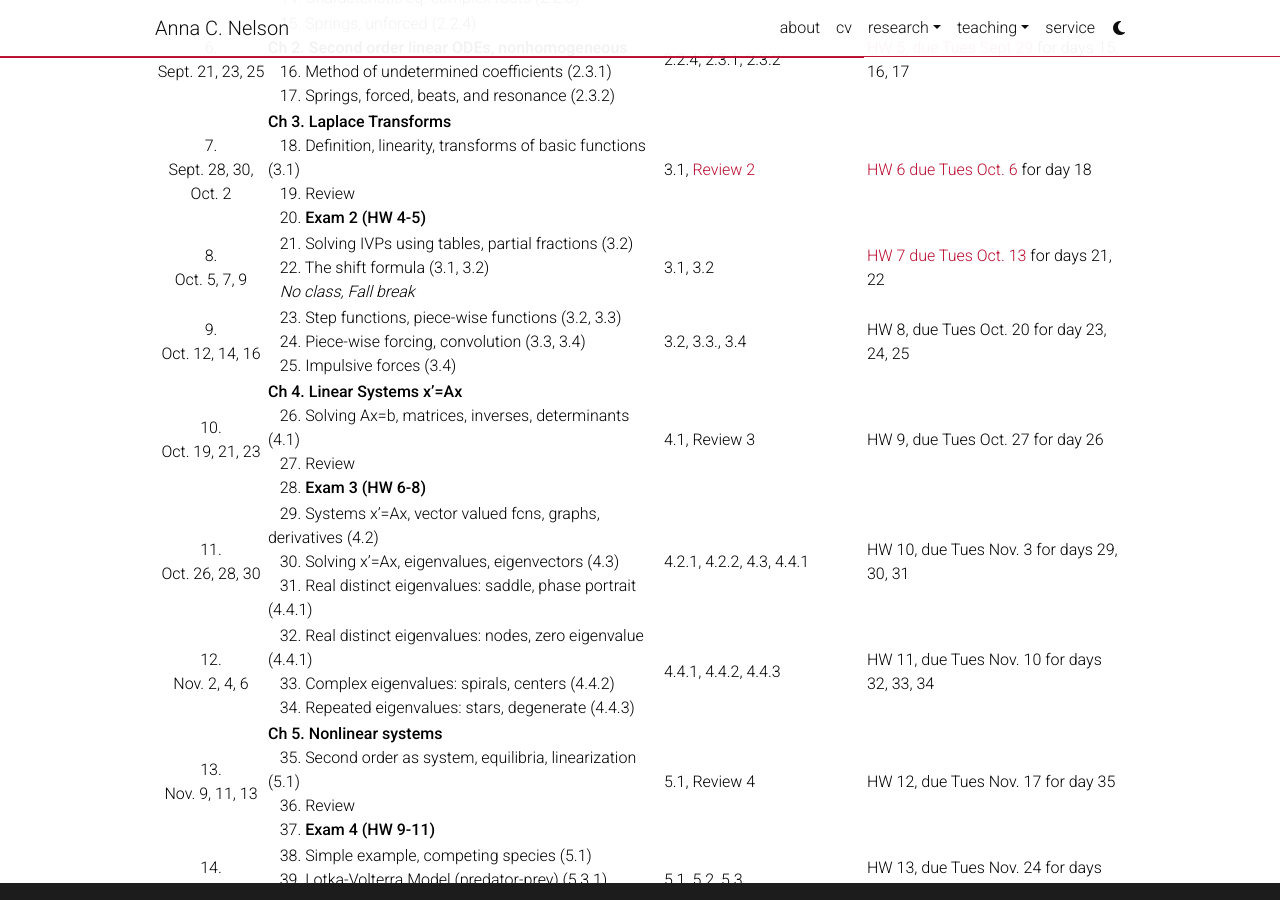
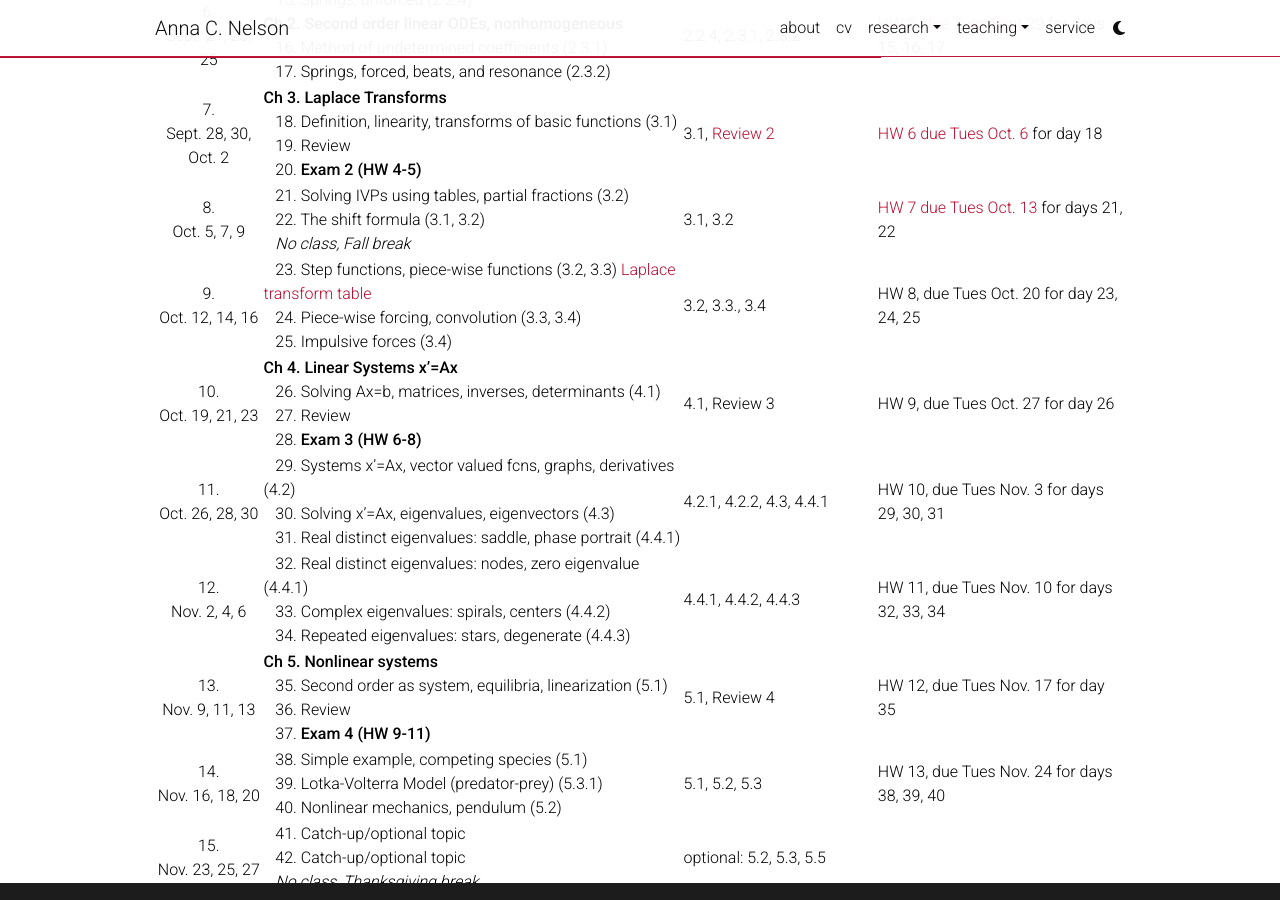
Before and after one commit to annacnelson/annacnelson.github.io, a Jekyll site: the page built from _pages/math316.md, in a window 1280 px wide and 900 px high, scrolled down 3313 px. Built offline with Jekyll 4.4.1, drawn with Linux system fonts in a browser that asks for light colours; comment, search, counter and statistics services are not loaded; a style sheet for code colours, icons or effects is not loaded.

Commit message:
Update math316.md

```diff
--- a/_pages/math316.md
+++ b/_pages/math316.md
@@ -95,7 +95,7 @@
 | 6. <br> Sept. 21, 23, 25 |  &nbsp;&nbsp; 15. Springs, unforced (2.2.4) <br> **Ch 2. Second order linear ODEs, nonhomogeneous** <br> &nbsp;&nbsp; 16. Method of undetermined coefficients (2.3.1)  <br> &nbsp;&nbsp; 17. Springs, forced, beats, and resonance (2.3.2) |2.2.4, 2.3.1, 2.3.2|  [HW 5, due Tues Sept 29](/assets/teaching/math316/homework/hw05_f26.pdf) for days 15, 16, 17|
 | 7. <br> Sept. 28, 30, Oct. 2 | **Ch 3. Laplace Transforms** <br> &nbsp;&nbsp; 18. Definition, linearity, transforms of basic functions (3.1) <br> &nbsp;&nbsp; 19. Review <br> &nbsp;&nbsp; 20. **Exam 2 (HW 4-5)**  |3.1, [Review 2](/assets/teaching/math316/review_exam2.pdf)| [HW 6 due Tues Oct. 6](/assets/teaching/math316/homework/hw06_f26.pdf) for day 18 |
 | 8. <br> Oct. 5, 7, 9 |   &nbsp;&nbsp; 21. Solving IVPs using tables, partial fractions (3.2)  <br> &nbsp;&nbsp; 22. The shift formula (3.1, 3.2) <br> &nbsp;&nbsp;  *No class, Fall break* |3.1, 3.2| [HW 7 due Tues Oct. 13](/assets/teaching/math316/homework/hw07_f26.pdf) for days 21, 22|
-| 9. <br> Oct. 12, 14, 16 |  &nbsp;&nbsp; 23. Step functions, piece-wise functions (3.2, 3.3)  <br> &nbsp;&nbsp; 24. Piece-wise forcing, convolution (3.3, 3.4) <br> &nbsp;&nbsp; 25. Impulsive forces (3.4)  |3.2, 3.3., 3.4| HW 8, due Tues Oct. 20 for day 23, 24, 25|
+| 9. <br> Oct. 12, 14, 16 |  &nbsp;&nbsp; 23. Step functions, piece-wise functions (3.2, 3.3) [Laplace transform table](/assets/teaching/math316/Math-316-LAPLACEtable.pdf) <br> &nbsp;&nbsp; 24. Piece-wise forcing, convolution (3.3, 3.4) <br> &nbsp;&nbsp; 25. Impulsive forces (3.4)  |3.2, 3.3., 3.4| HW 8, due Tues Oct. 20 for day 23, 24, 25|
 | 10. <br> Oct. 19, 21, 23 |  **Ch 4. Linear Systems x'=Ax**<br> &nbsp;&nbsp; 26. Solving Ax=b, matrices, inverses, determinants (4.1)  <br> &nbsp;&nbsp; 27. Review  <br> &nbsp;&nbsp; 28. **Exam 3 (HW 6-8)** |4.1, Review 3| HW 9, due Tues Oct. 27 for day 26|
 | 11. <br> Oct. 26, 28, 30 |  &nbsp;&nbsp; 29. Systems x'=Ax, vector valued fcns, graphs, derivatives (4.2)  <br> &nbsp;&nbsp; 30. Solving x'=Ax, eigenvalues, eigenvectors (4.3)<br> &nbsp;&nbsp; 31. Real distinct eigenvalues: saddle, phase portrait (4.4.1) |4.2.1, 4.2.2, 4.3, 4.4.1| HW 10, due Tues Nov. 3 for days 29, 30, 31|
 | 12. <br> Nov. 2, 4, 6 |  &nbsp;&nbsp; 32.  Real distinct eigenvalues: nodes, zero eigenvalue (4.4.1)    <br> &nbsp;&nbsp; 33.  Complex eigenvalues: spirals, centers (4.4.2) <br> &nbsp;&nbsp; 34. Repeated eigenvalues: stars, degenerate (4.4.3) |4.4.1, 4.4.2, 4.4.3| HW 11, due Tues Nov. 10 for days 32, 33, 34|
```
